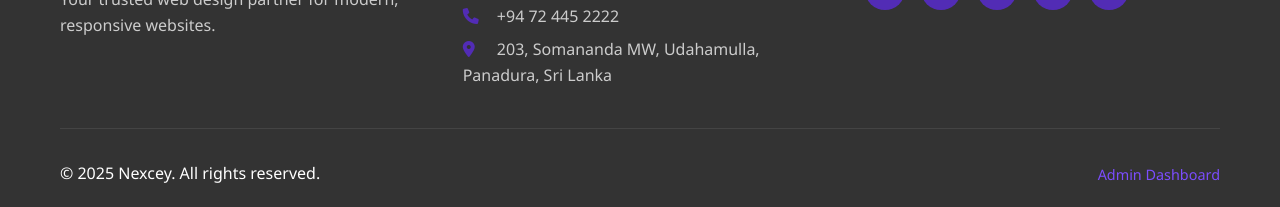
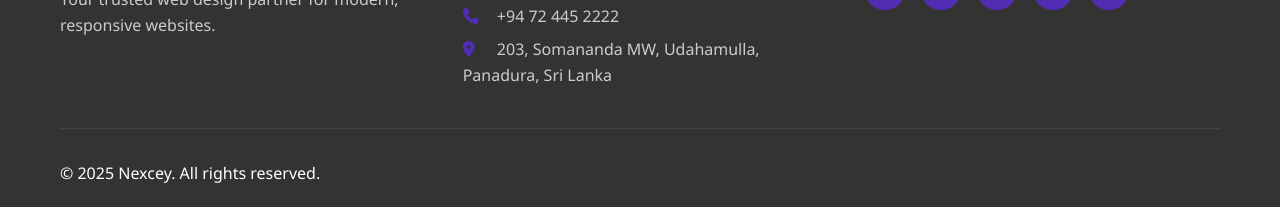
Before and after one commit to imWalterW/nexcey, a plain HTML site: page index.html in a window 1280 px wide. Shown: the part 5200-5407 px from the top of the page. Drawn offline with Linux system fonts and the light colour scheme; no server answers; some icons are missing.

Commit message:
remove admin dashboard link

```diff
--- a/index.html
+++ b/index.html
@@ -255,7 +255,6 @@
             </div>
             <div class="footer-bottom">
                 <p>&copy; 2025 Nexcey. All rights reserved.</p>
-                <a href="admin/dashboard.html" class="admin-link">Admin Dashboard</a>
             </div>
         </div>
     </footer>
```
